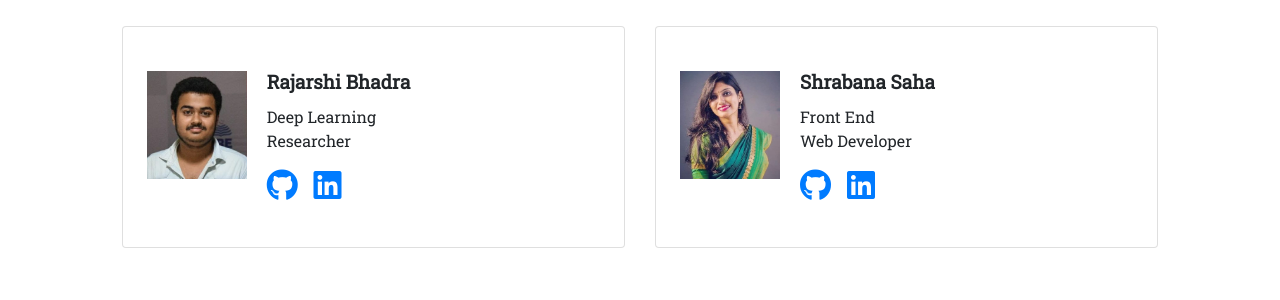
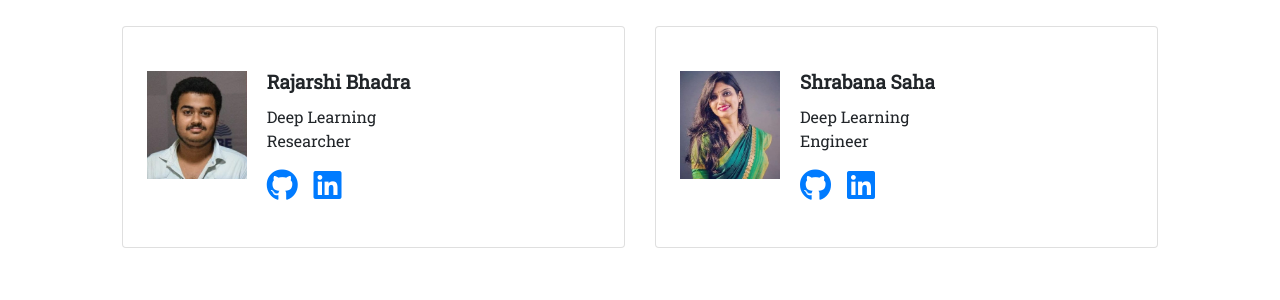
Before and after one commit to sudo-rajarshi/arogyam, a Flask app: page / in a window 1280 px wide. Shown: the part 711-1011 px from the top of the page. Run offline with Flask 2, Linux system fonts and the light colour scheme; some libraries are stand-ins or nearby versions.

Commit message:
version 2

```diff
--- a/templates/index.html
+++ b/templates/index.html
@@ -129,7 +129,7 @@
                                         <b>Shrabana Saha</b>
                                     </h4>
                                     <p class="card-text" style="text-align:left;">
-                                        Front End <br> Web Developer</p>
+                                        Deep Learning <br> Engineer</p>
 
                                     <p class="card-text" style="text-align:left"><a
                                         href="https://github.com/Shrabana97" target="_blank"><i
```
